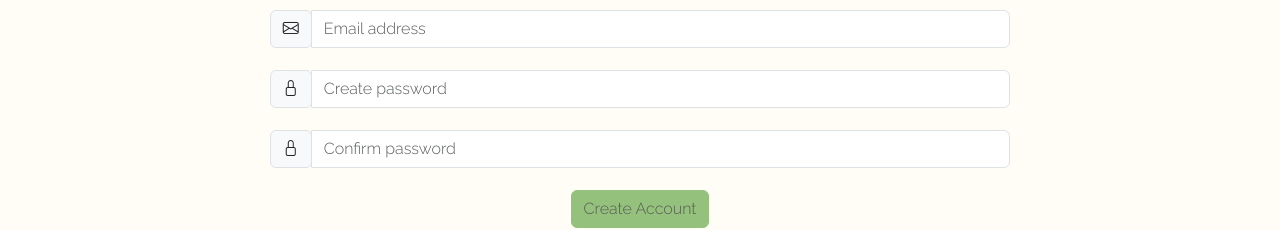
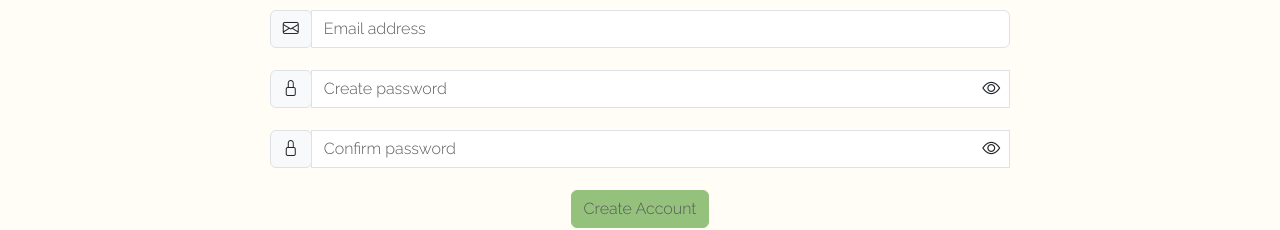
Before and after one commit to ShahafErez/Lettuce-Cook, a React (Create React App) app in the folder Frontend/lettuce-cook-front/: page /register in a window 1280 px wide. Shown: the part 184-414 px from the top of the page. Built offline with nearby package versions, Linux system fonts and the light colour scheme; a web font is replaced by a local one.

Commit message:
wip- need to connect to server

```diff
--- a/Frontend/lettuce-cook-front/src/App.css
+++ b/Frontend/lettuce-cook-front/src/App.css
@@ -137,3 +137,14 @@
   margin-top: 22px;
   margin-bottom: 10px;
 }
+
+.show-password-icon {
+  top: 5px;
+  font-size: 18px;
+  position: absolute;
+  right: 10px;
+}
+
+.show-password-icon:hover {
+  cursor: pointer;
+}
--- a/Frontend/lettuce-cook-front/src/components/users/Register.js
+++ b/Frontend/lettuce-cook-front/src/components/users/Register.js
@@ -2,11 +2,16 @@ import { useState } from "react";
 
 export default function Register() {
   const [username, setUsername] = useState("");
-  const [email, setEmail] = useState("");
-  const [emailError, setEmailError] = useState(null);
-  const [password, setPassword] = useState("");
-  const [confirmPassword, setConfirmPassword] = useState("");
-  const [confirmPasswordError, setConfirmPasswordError] = useState(null);
+  const [email, setEmail] = useState({ email: "", error: null });
+  const [password, setPassword] = useState({
+    password: "",
+    show: false,
+  });
+  const [confirmPassword, setConfirmPassword] = useState({
+    confirmPassword: "",
+    error: null,
+    show: false,
+  });
 
   function isValidEmail(email) {
     return /\S+@\S+\.\S+/.test(email);
@@ -14,22 +19,36 @@ export default function Register() {
 
   function handleEmailChange(event) {
     let currentEmail = event.target.value;
-    if (!isValidEmail(currentEmail)) {
-      setEmailError("Email is invalid");
+    if (isValidEmail(currentEmail)) {
+      setEmail({ ...email, error: null });
     } else {
-      setEmailError(null);
+      setEmail({ ...email, error: "Email is invalid" });
     }
-    setEmail(currentEmail);
+    setEmail({ ...email, email: currentEmail });
   }
 
   function handleconfirmPasswordChange(event) {
     let currentConfirmPassword = event.target.value;
     if (currentConfirmPassword === password) {
-      setConfirmPasswordError(null);
+      setConfirmPassword({ ...confirmPassword, error: null });
     } else {
-      setConfirmPasswordError("Password confirmation does not match");
+      setConfirmPassword({
+        ...confirmPassword,
+        error: "Password confirmation does not match",
+      });
     }
-    setConfirmPassword(currentConfirmPassword);
+    setConfirmPassword({
+      ...confirmPassword,
+      confirmPassword: currentConfirmPassword,
+    });
+  }
+
+  function handleSubmit(event) {
+    event.preventDefault();
+    console.log("username ", username);
+    console.log("email ", email.email);
+    console.log("password ", password.password);
+    console.log("confirm password ", confirmPassword.confirmPassword);
   }
 
   return (
@@ -50,8 +69,8 @@ export default function Register() {
             type="text"
             autoComplete="off"
             value={username}
-            onChange={(e) => {
-              setUsername(e.target.value);
+            onChange={(event) => {
+              setUsername(event.target.value);
             }}
           />
         </div>
@@ -69,11 +88,11 @@ export default function Register() {
             placeholder="Email address"
             type="email"
             autoComplete="on"
-            value={email}
+            value={email.email}
             onChange={handleEmailChange}
           />
         </div>
-        {emailError && <div className="error-message">{emailError}</div>}
+        {email.error && <div className="error-message">{email.error}</div>}
 
         {/* password */}
         <div className="form-group input-group">
@@ -86,13 +105,28 @@ export default function Register() {
             name="password"
             className="form-control"
             placeholder="Create password"
-            type="password"
+            type={password.show ? "text" : "password"}
             autoComplete="off"
-            value={password}
+            value={password.password}
             onChange={(e) => {
-              setPassword(e.target.value);
+              setPassword({ ...password, password: e.target.value });
             }}
           />
+          <span
+            className="show-password-icon"
+            onClick={() => {
+              setPassword({
+                ...password,
+                show: !password.show,
+              });
+            }}
+          >
+            {password.show ? (
+              <i className="bi bi-eye-slash"></i>
+            ) : (
+              <i className="bi bi-eye"></i>
+            )}
+          </span>
         </div>
 
         <div className="form-group input-group">
@@ -105,24 +139,43 @@ export default function Register() {
             name="confirm-password"
             className="form-control"
             placeholder="Confirm password"
-            type="password"
-            value={confirmPassword}
+            type={confirmPassword.show ? "text" : "password"}
+            value={confirmPassword.confirmPassword}
             autoComplete="off"
             onChange={handleconfirmPasswordChange}
           />
+          <span
+            className="show-password-icon"
+            onClick={() => {
+              setConfirmPassword({
+                ...confirmPassword,
+                show: !confirmPassword.show,
+              });
+            }}
+          >
+            {confirmPassword.show ? (
+              <i className="bi bi-eye-slash"></i>
+            ) : (
+              <i className="bi bi-eye"></i>
+            )}
+          </span>
         </div>
-        {confirmPasswordError && (
-          <div className="error-message">{confirmPasswordError}</div>
+        {confirmPassword.error && (
+          <div className="error-message">{confirmPassword.error}</div>
         )}
 
         <div className="form-group">
           {username &&
-          email &&
-          password &&
-          confirmPassword &&
-          !emailError &&
-          !confirmPasswordError ? (
-            <button type="submit" className="btn btn-primary btn-block">
+          email.email &&
+          password.password &&
+          confirmPassword.confirmPassword &&
+          !email.error &&
+          !confirmPassword.error ? (
+            <button
+              type="submit"
+              className="btn btn-primary btn-block"
+              onClick={handleSubmit}
+            >
               Create Account
             </button>
           ) : (
```
